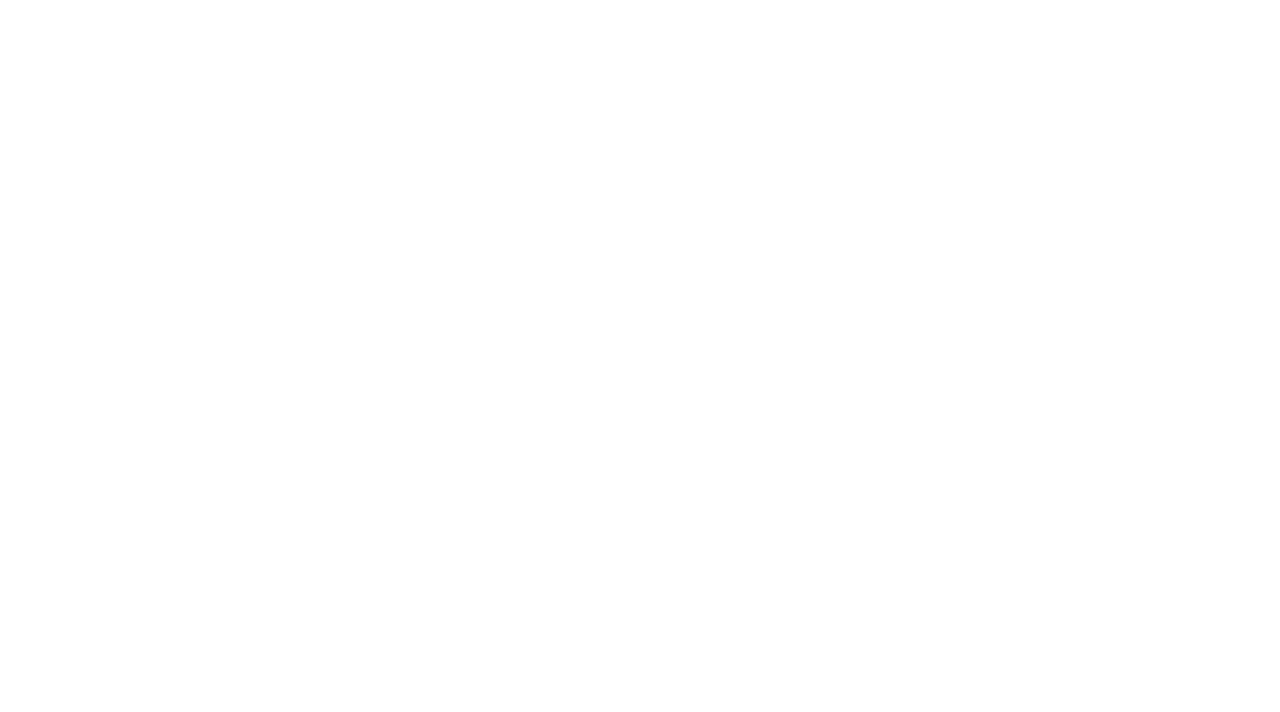
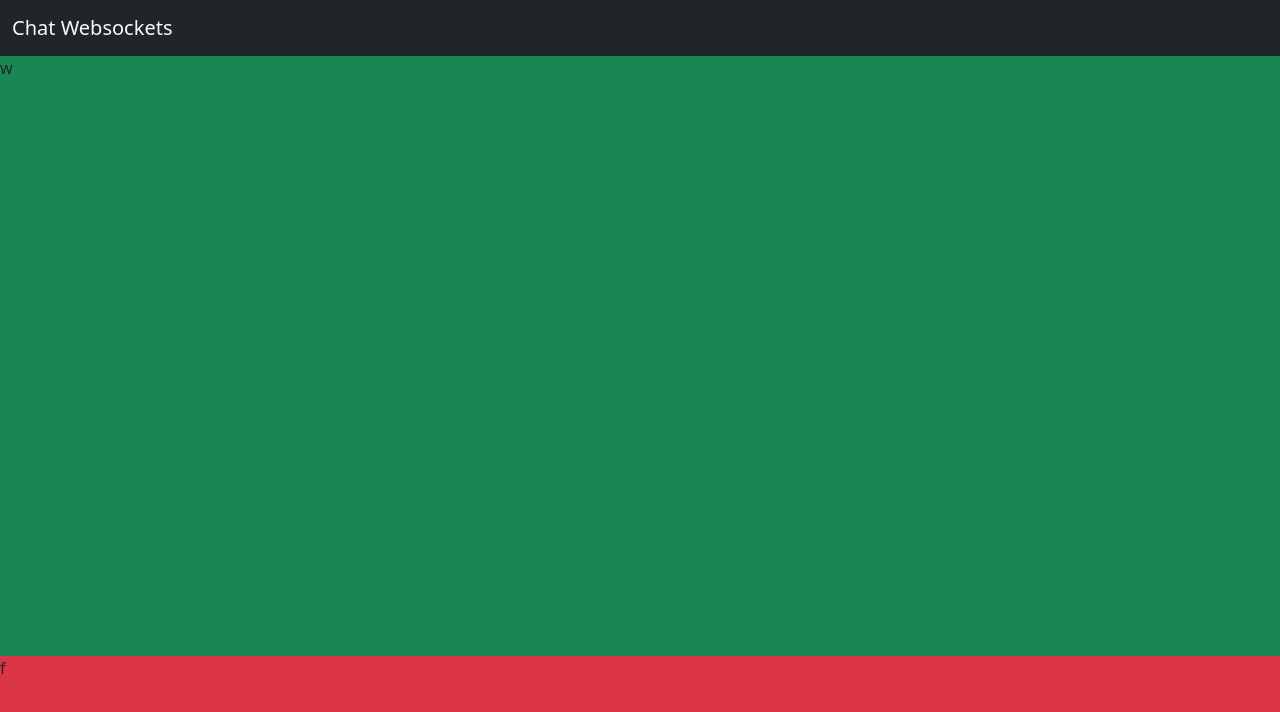
Before and after one commit to mauriciocruzp/websockets-chat, a React (Vite) app in the folder client/: page / in a window 1280 px wide. Shown: the top 712 px of the page. Built offline with nearby package versions, Linux system fonts and the light colour scheme.

Commit message:
aconditionize to chat

```diff
--- a/client/index.html
+++ b/client/index.html
@@ -2,9 +2,8 @@
 <html lang="en">
   <head>
     <meta charset="UTF-8" />
-    <link rel="icon" type="image/svg+xml" href="/vite.svg" />
     <meta name="viewport" content="width=device-width, initial-scale=1.0" />
-    <title>Vite + React</title>
+    <title>Websockets Chat</title>
   </head>
   <body>
     <div id="root"></div>
--- a/client/src/App.jsx
+++ b/client/src/App.jsx
@@ -1,10 +1,13 @@
 import './App.css'
+import Chat from './pages/Chat/Chat'
+
+
 
 function App() {
 
   return (
-    <div className="App">
-
+    <div className="App vh-100">
+      <Chat />
     </div>
   )
 }
--- a/client/src/index.css
+++ b/client/src/index.css
@@ -0,0 +1,11 @@
+body {
+    height: 100vh;
+}
+
+*, html {
+    box-sizing: border-box;
+}
+
+#root {
+    height: 100%;
+}
```
